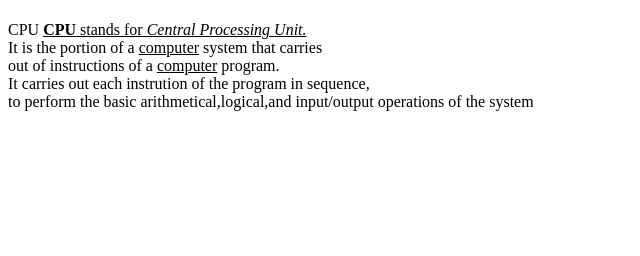
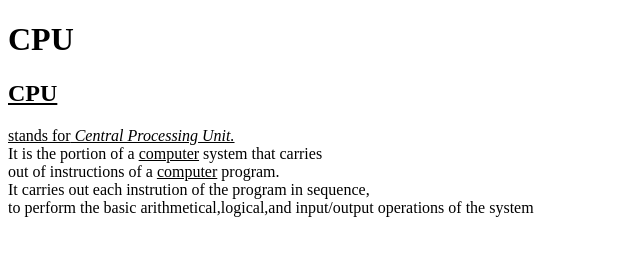
Before and after one commit to iamneo-production/afbdcafadaeccdfffebaeceaec, a plain HTML site: page public/index.html in a window 1280 px wide. Shown: the whole page, without its empty margins (0-640 px from the left). Drawn offline with Linux system fonts and the light colour scheme.

Commit message:
Backup Commit

```diff
--- a/public/index.html
+++ b/public/index.html
@@ -1,8 +1,8 @@
 <!DOCTYPE html>
 <html>
     <body>
-        <h1></h1>CPU</h1>
-            <b><u>CPU</b> stands for<i> Central Processing</u><u> Unit.</i></u><br>
+        <h1>CPU</h1>
+            <h2><u>CPU</h2> stands for<i> Central Processing</u><u> Unit.</i></u><br>
                 It is the portion of a <u>computer</u> system that carries<br>
                 out of instructions of a <u>computer</u> program.<br>
                 It carries out each instrution of the program in sequence,<br>
```
